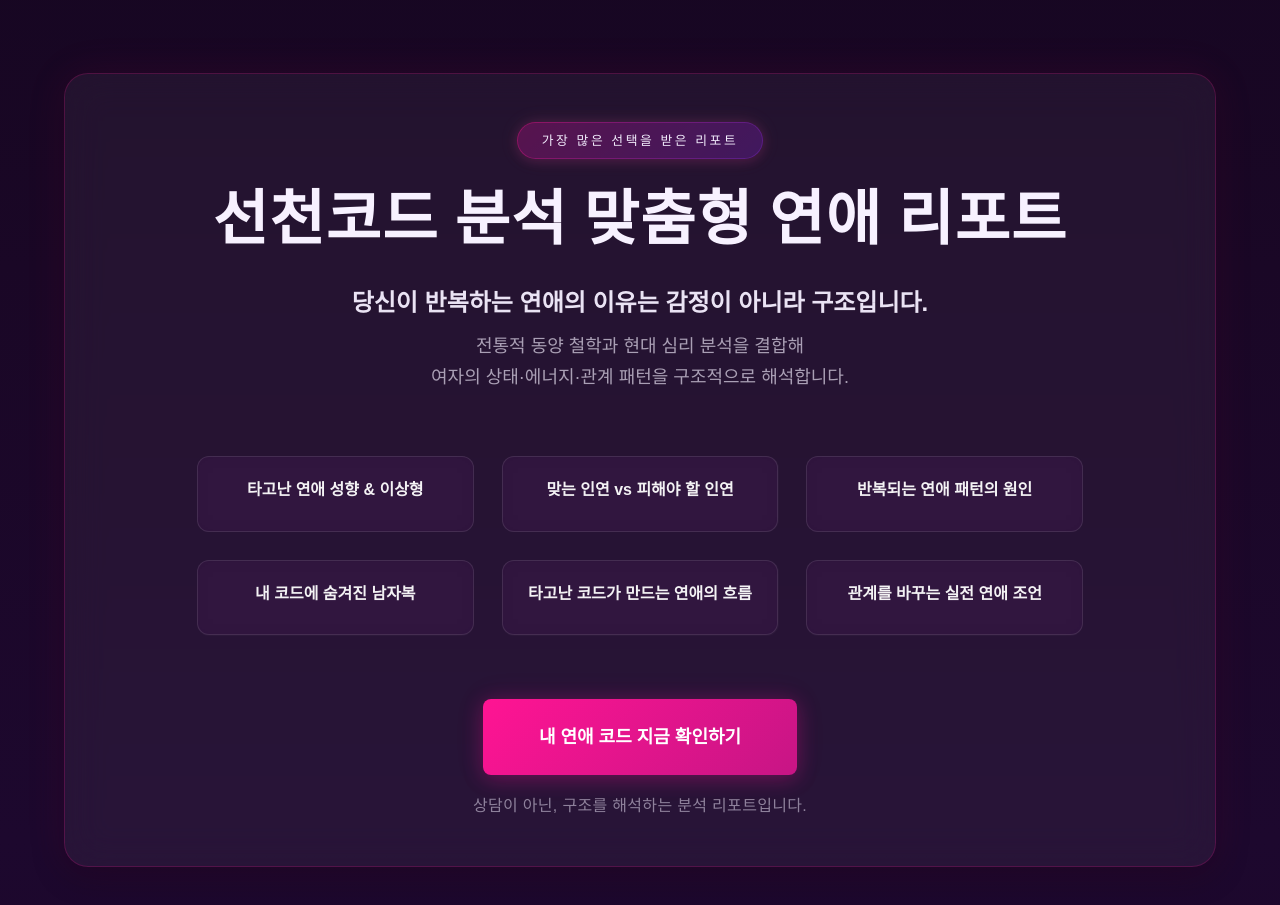
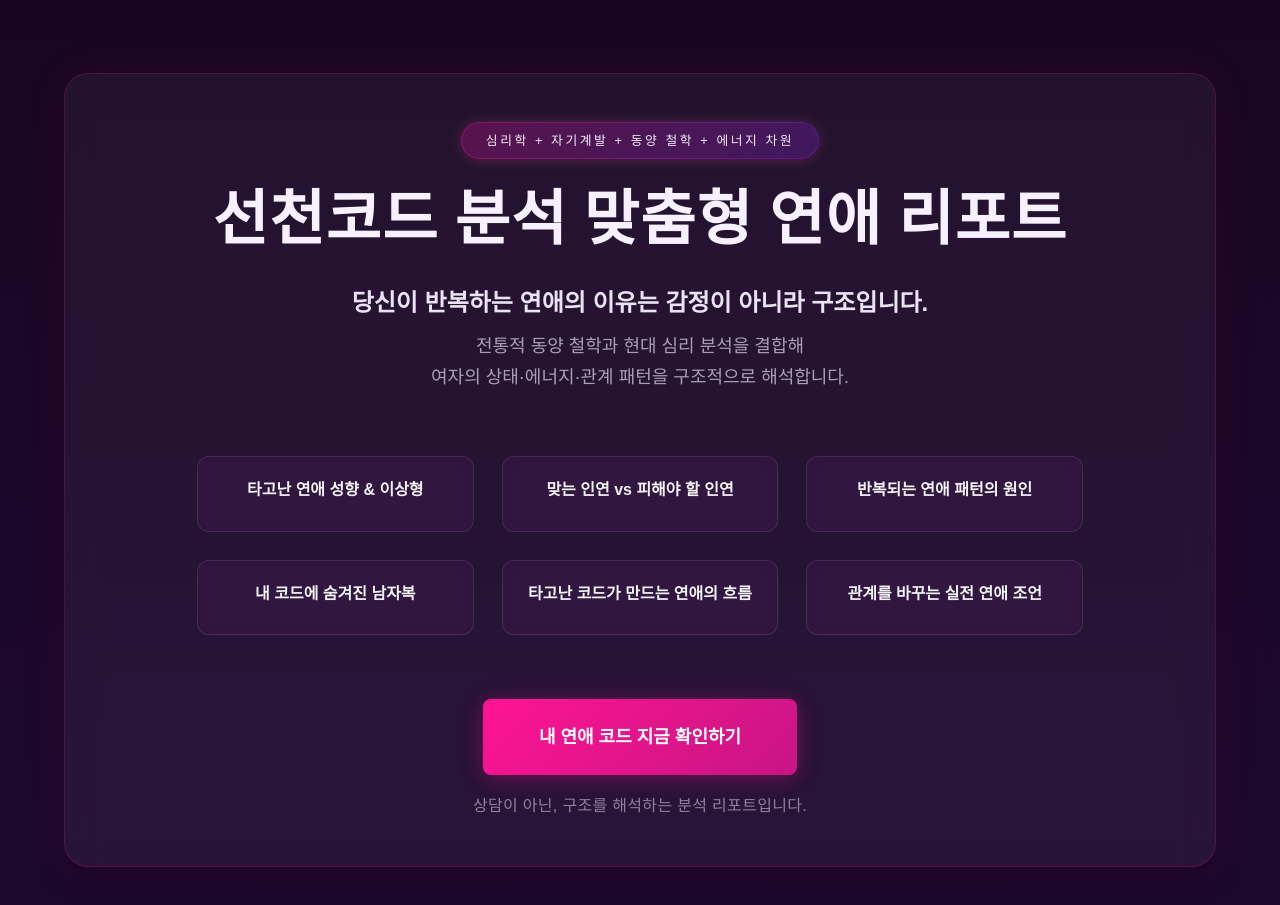
Before and after one commit to woolbo100/buzasun, a Next.js app: page / in a window 1280 px wide. Shown: the part 880-1785 px from the top of the page. Built offline with nearby package versions, Linux system fonts and the light colour scheme.

Commit message:
update design

```diff
--- a/components/ProductCards.tsx
+++ b/components/ProductCards.tsx
@@ -52,7 +52,7 @@ export default function ProductCards() {
                           background: 'rgba(50, 20, 65, 0.6)',
                         }}
                       >
-                        가장 많은 선택을 받은 리포트
+                        심리학 + 자기계발 + 동양 철학 + 에너지 차원
                       </p>
                     </div>
                   </div>
```
